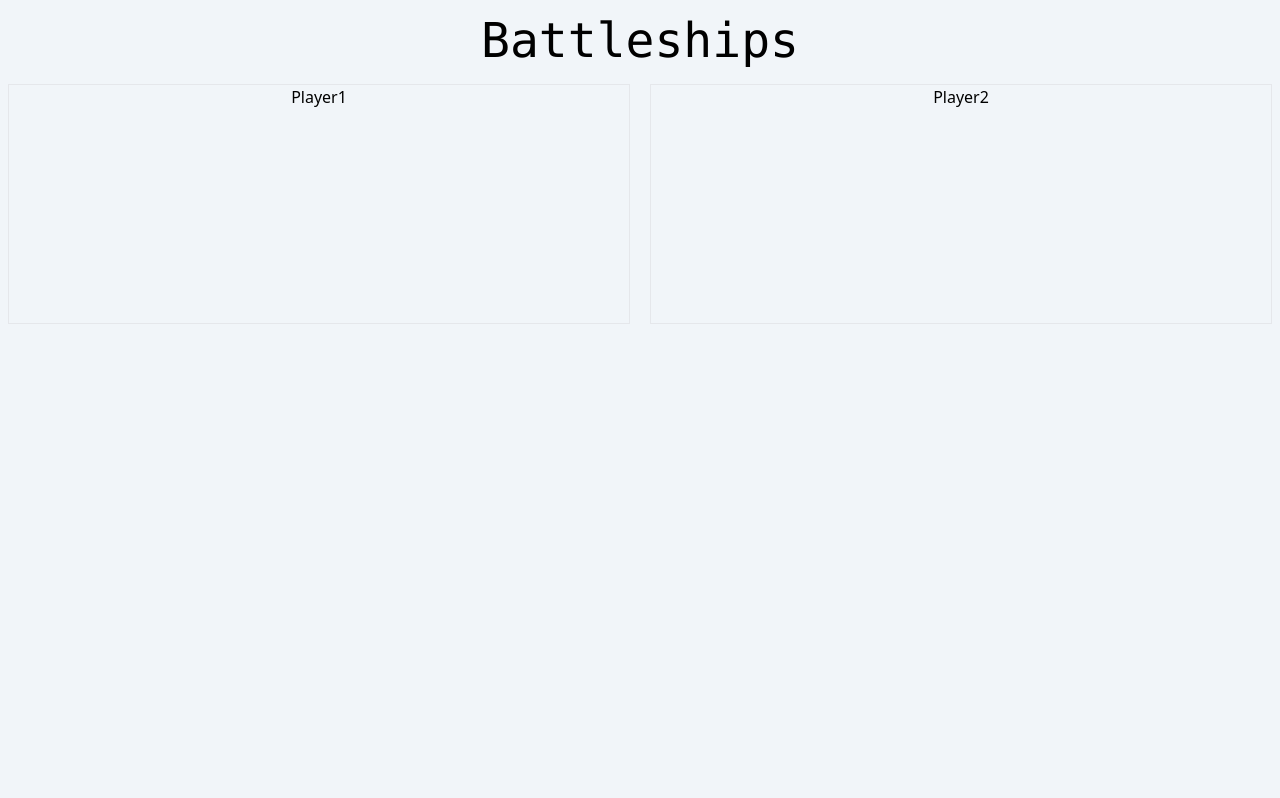
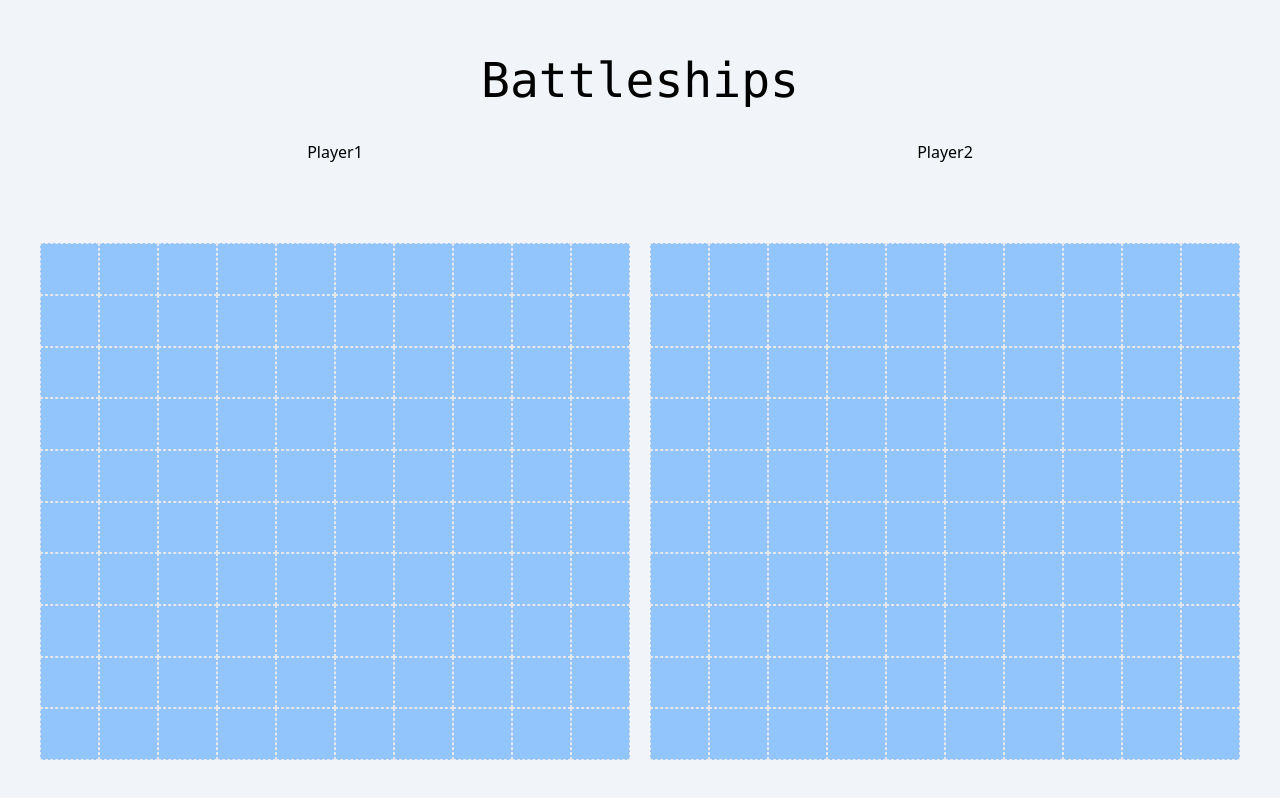
Before and after one commit to Sudoism/battleships, a website built with webpack: page src/index.html in a window 1280 px wide. Built offline with nearby package versions, Linux system fonts and the light colour scheme.

Commit message:
updated draft UI, two gameboards drawn

```diff
--- a/src/displayController.js
+++ b/src/displayController.js
@@ -6,27 +6,21 @@ const displayController = () => {
         body.appendChild(document.createElement("h1")).textContent = "Hello stuff";
     };
 
-    const displayBoard = (board) => {
-        const displayBoard = document.createElement("div");
-        displayBoard.classList.add(
-            "grid",
-            `grid-cols-${board.length}`,
-            "hover:cursor-crosshair",
-            );
-        for (let i = 0; i < board.length; i++) {
-            for (let j = 0; j < board[i].length; j++) {
-                const boardCell = document.createElement("div");
-                boardCell.classList.add(
-                    "border",
-                    "border-gray-200",
-                    "text-center",
-                    "hover:bg-sky-300",
-                    );
-                boardCell.textContent = board[i][j];
-                displayBoard.appendChild(boardCell);
-            }
-        }
-        container.appendChild(displayBoard);
+    const displayBoard = (board,id) => {
+        const boardContainer = document.getElementById(id);
+        let numberOfCells = board.length*board.length;
+
+        for(let i=0; i<numberOfCells; i++){
+            let cell = document.createElement("div");
+            cell.classList.add(
+                "border",
+                "border-dashed",
+                "border-gray-200",
+                "hover:bg-blue-400",
+                "hover:cursor-crosshair"
+                );
+            boardContainer.appendChild(cell);
+        };
     };
 
     return {
--- a/src/index.html
+++ b/src/index.html
@@ -7,13 +7,17 @@
     <title>Document</title>
 </head>
 <body class="bg-slate-100">
-    <div id="container" class="grid grid-cols-2 gap-1 grid-rows-[1fr_3fr]">
+    <div id="container" class="grid grid-cols-2 gap-5 grid-rows-[1fr_8fr] h-screen w-screen p-10">
         <div class="col-span-2 place-self-center text-5xl font-mono my-4">Battleships</div>
-        <div class="mx-2 border">
+        <div class="grid grid-rows-[1fr_5fr]">
             <div class="text-center">Player1</div>
+            <div id="player1" class="grid grid-cols-10 grid-rows-auto bg-blue-300">
+            </div>
         </div>
-        <div class="mx-2 border">
+        <div class="grid grid-rows-[1fr_5fr]">
             <div class="text-center">Player2</div>
+            <div id="player2" class="grid grid-cols-10 grid-rows-auto bg-blue-300">
+            </div>
         </div>
     </div>
 </body>
--- a/src/index.js
+++ b/src/index.js
@@ -20,5 +20,6 @@ player2.placeShip(6, 6, 2, 'vertical');
 
 const display = displayController();
 //display.helloWorld();
-//display.displayBoard(player1.getBoard());
+display.displayBoard(player1.getBoard(), "player1");
+display.displayBoard(player2.getBoard(), "player2");
 //display.displayBoard(player2.getBoard());
```
